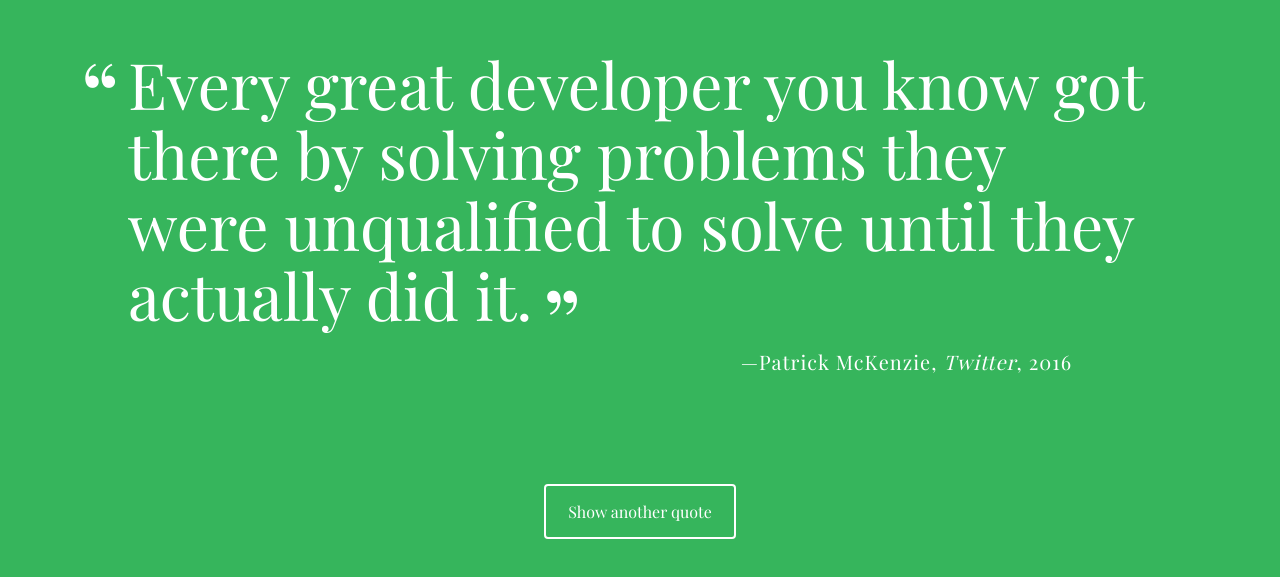
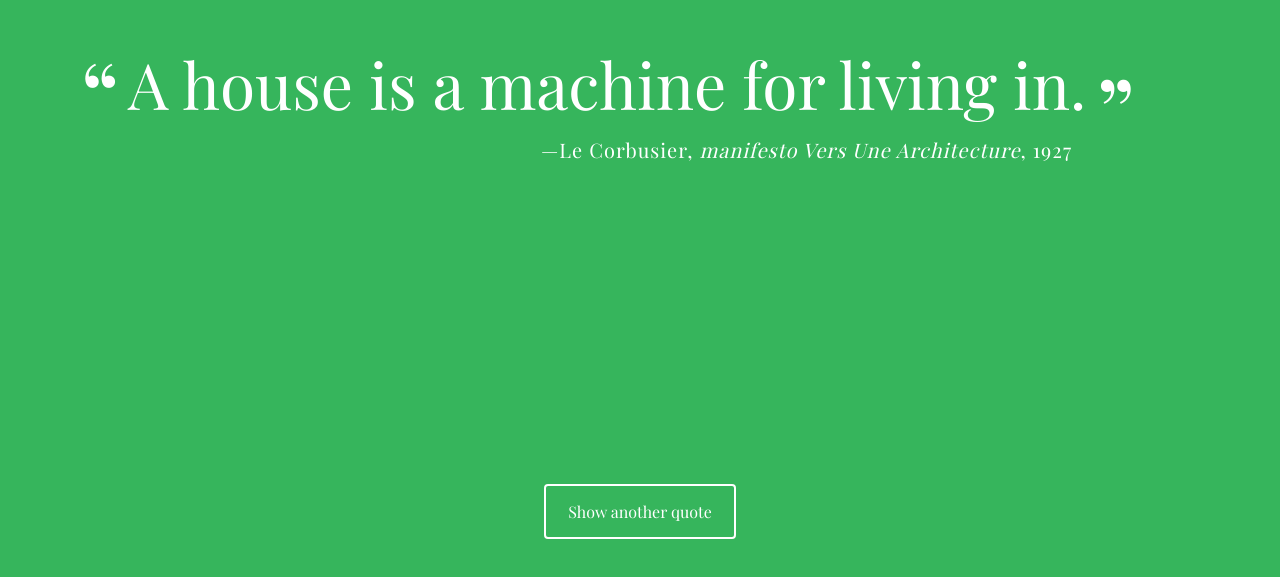
Before and after one commit to monifra/A-Random-Quote-Generator, a plain HTML site: page index.html in a window 1280 px wide. Shown: the part 111-688 px from the top of the page. Drawn offline with nearby package versions, Linux system fonts and the light colour scheme; a web font is replaced by a local one.

Commit message:
Update index.html

```diff
--- a/index.html
+++ b/index.html
@@ -13,8 +13,8 @@
   <div class="container">
 
     <div id="quote-box">
-      <p class="quote">Every great developer you know got there by solving problems they were unqualified to solve until they actually did it.</p>
-      <p class="source">Patrick McKenzie<span class="citation">Twitter</span><span class="year">2016</span></p>
+      <p class="quote">A house is a machine for living in.</p>
+      <p class="source">Le Corbusier<span class="citation">manifesto Vers Une Architecture</span><span class="year">1927</span></p>
     </div>
 
     <button id="loadQuote">Show another quote</button>
```
